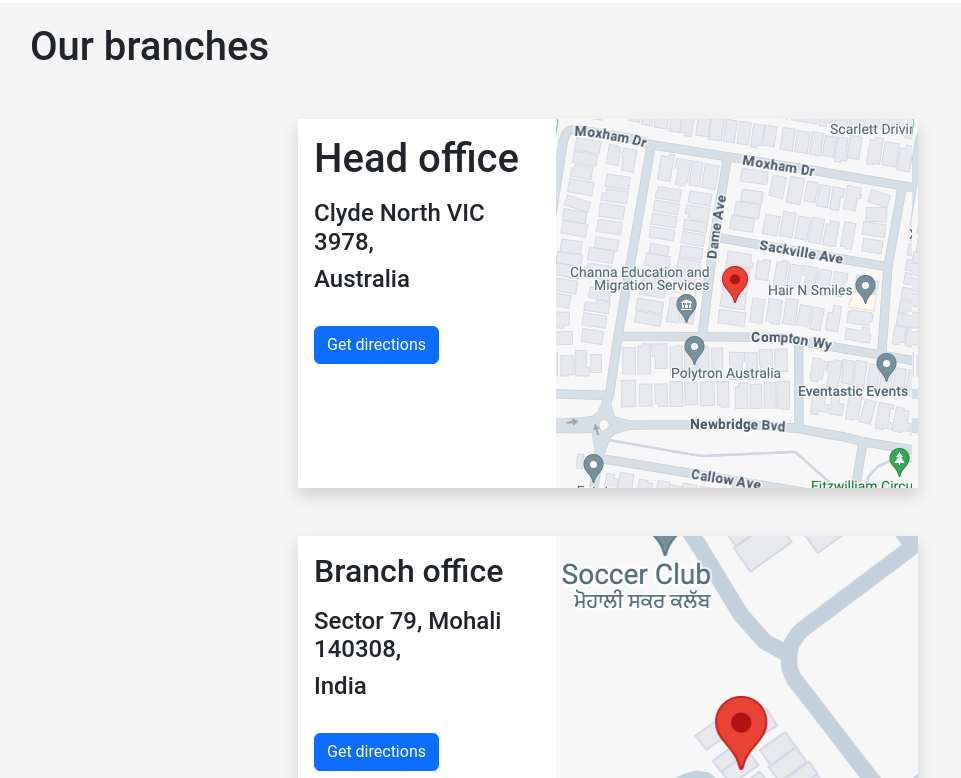
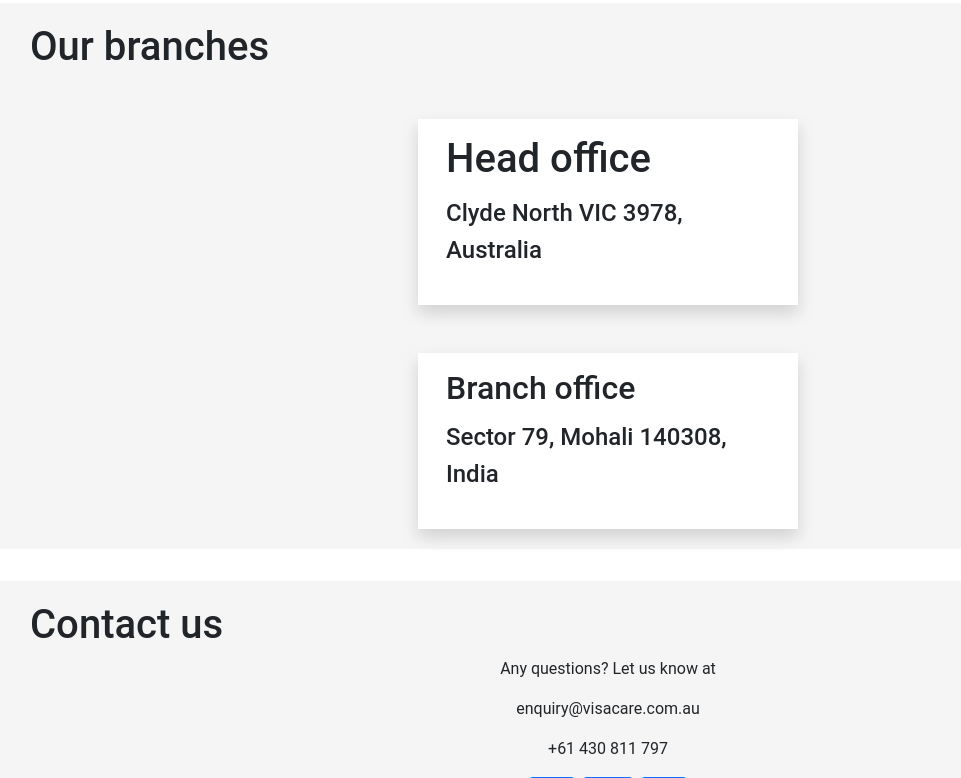
Before and after one commit to the-experimentals/visacare.com, a plain HTML site: page index.html in a window 1280 px wide. Shown: the part 2890-3668 px from the top of the page, without its empty margins (32-993 px from the left). Drawn offline with nearby package versions, Linux system fonts and the light colour scheme.

Commit message:
removed address pin

```diff
--- a/index.html
+++ b/index.html
@@ -164,42 +164,28 @@
                     </div>
                     <div id="our-branches" class="section">
                         <h1>Our branches</h1>
-                        <div class="container mt-5 shadow" style="width: 620px;">
+                        <div class="container mt-5 shadow" style="width: 380px;">
                             <div class="row">
-                                <div class="col-12 row m-0 p-0 bg-white">
-                                    <div class="col-5 p-3">
-
+                                <div class="col-12 row m-0 p-3 bg-white">
                                     <h1 class="mb-3">Head office</h1>
                                     <address>
                                         <!-- <h4 class="mb-0">4 Dame Ave,</h4> -->
                                         <h4>Clyde North VIC 3978,</h4>
                                         <h4>Australia</h4>
                                     </address>
-
-                                        <button class="btn btn-primary mt-3" onclick="window.location.href='https://maps.app.goo.gl/EdD7Z7i11TGQyv2N9'">Get directions</button>
-                                    </div>
-                                    <div class="col-7 p-0" style="background-image: url(../assets/aus-office.png);height: 369px;">
-                                    </div>
                                 </div>
                             </div>
                         </div>
 
-                        <div class="container mt-5 shadow" style="width: 620px;">
+                        <div class="container mt-5 shadow" style="width: 380px;">
                             <div class="row">
-                                <div class="col-12 row m-0 p-0 bg-white">
-                                    <div class="col-5 p-3">
-                                        <address>
+                                <div class="col-12 row m-0 p-3 bg-white">
                                     <h2 class="mb-3">Branch office</h2>
 
-                                            <!-- <h4 class="mb-0">942,</h4> -->
+                                    <address>
                                         <h4>Sector 79, Mohali 140308,</h4>
                                         <h4>India</h4>
                                     </address>
-
-                                        <button class="btn btn-primary mt-3" onclick="window.location.href='https://maps.app.goo.gl/Rtm9JVaEpcgA6Bzc8'">Get directions</button>
-                                    </div>
-                                    <div class="col-7 p-0" style="background-image: url(../assets/india-office.png);height: 369px;">
-                                    </div>
                                 </div>
                             </div>
                         </div>
```
Also changed, not shown: assets/aus-office.png (deleted), assets/india-office.png (deleted). Lines whose indentation alone changed are shown as unchanged.
